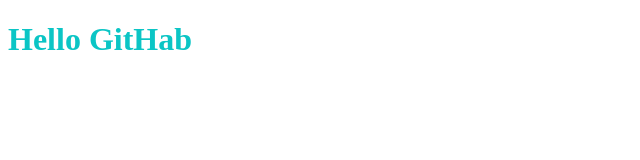
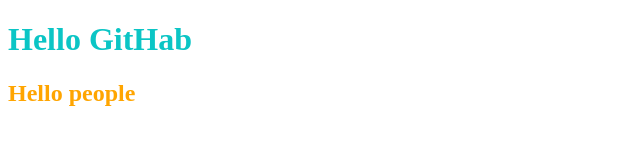
Before and after one commit to tratata-coder/demo-site, a plain HTML site: page index.html in a window 1280 px wide. Shown: the whole page, without its empty margins (0-640 px from the left). Drawn offline with Linux system fonts and the light colour scheme.

Commit message:
add new component

```diff
--- a/assets/css/style.css
+++ b/assets/css/style.css
@@ -1,3 +1,6 @@
 h1 {
     color: rgb(11, 197, 197);
 }
+h2 {
+    color: orange;
+}
--- a/index.html
+++ b/index.html
@@ -8,5 +8,6 @@
 </head>
 <body>
     <h1>Hello GitHab</h1>
+    <h2>Hello people</h2>
 </body>
 </html>
```
